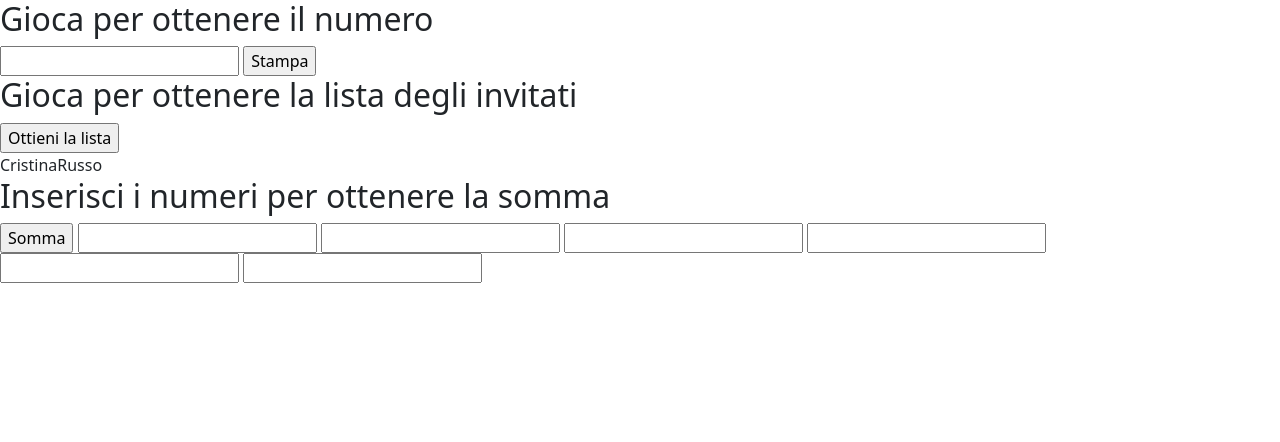
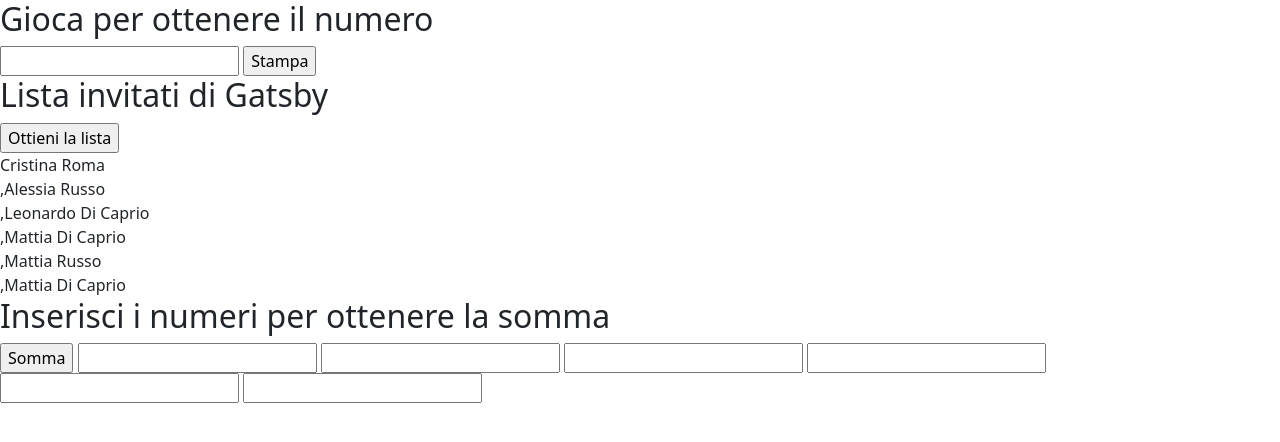
Before and after one commit to mattialicausi/js-jsnacks-blocco-2, a plain HTML site: page index.html in a window 1280 px wide. Both pictures are taken after a click on the button "Ottieni la lista". Drawn offline with nearby package versions, Linux system fonts and the light colour scheme.

Commit message:
snack 2 completato

```diff
--- a/index.html
+++ b/index.html
@@ -22,7 +22,7 @@
         <!-- SNACK 2 -->
 
     <div class="container-2">
-        <h2>Gioca per ottenere la lista degli invitati</h2>
+        <h2>Lista invitati di Gatsby</h2>
         <input type="button" value="Ottieni la lista" id="btn-lista">
         <div id="contenutoLista"></div>
     </div>
--- a/js/script.js
+++ b/js/script.js
@@ -38,22 +38,27 @@ btnLista.addEventListener('click', evento2);
 let contenutoLista = document.getElementById('contenutoLista');
 
 function evento2(){
-    let nomi = ["Mattia", "Giacomo", "Alessia", "Francesca", "Leonardo", "Cristina"];
-    console.log(nomi);
-    let cognomi = ["Rossi", "Di Caprio", "Esposito", "Roma", "Firenze", "Russo"];
-    console.log(cognomi);
-    let invitati = [];
+    const nomi = ["Mattia", "Giacomo", "Alessia", "Francesca", "Leonardo", "Cristina"];
+    // console.log(nomi);
+    const cognomi = ["Rossi", "Di Caprio", "Esposito", "Roma", "Firenze", "Russo"];
+    // console.log(cognomi);
+
+    let listaInvitati = [];
 
    for(let n = 0; n <= 5; n++){
 
-    let randomN = Math.floor(Math.random() * nomi.length);
-    let randomC = Math.floor(Math.random() * cognomi.length);
-    console.log(randomN, randomC);
+    let nR = Math.floor(Math.random() * nomi.length);
+    let cR = Math.floor(Math.random() * cognomi.length);
+    // console.log(nR, cR);
 
-    let valore1 =  nomi[n];
-    let valore2 = cognomi[n];
+    let valore1 =  nomi[nR];
+    let valore2 = cognomi[cR];
+    // console.log(valore1, valore2);
 
-    contenutoLista.innerHTML = valore1 + valore2;
+    listaInvitati.push(valore1 + ' ' + valore2 + '<br>');
+    // console.log(listaInvitati);
+
+    contenutoLista.innerHTML = listaInvitati;
 
      }
 }
```
